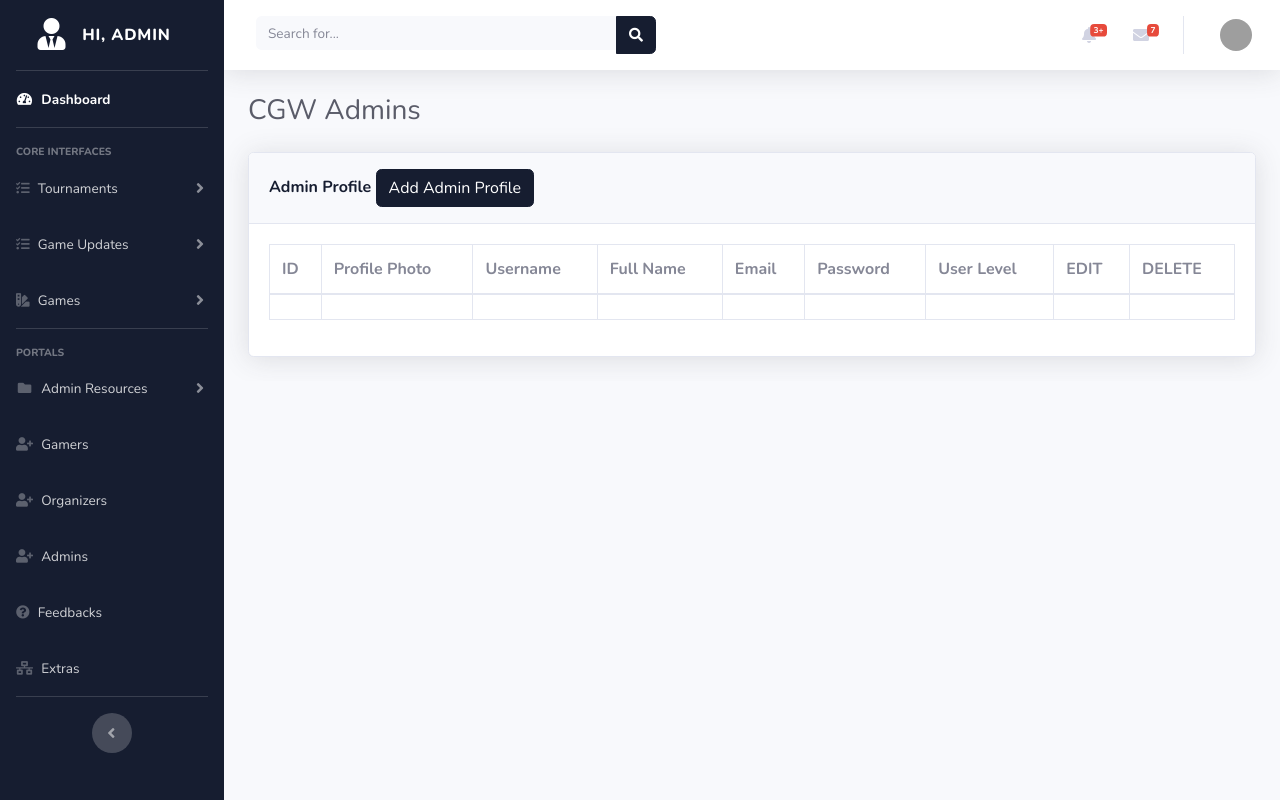
After one commit to tarbiarswat/Cyber-Gaming-World, a PHP site: page /admin/adminslist.php in a window 1280 px wide. The commit adds this page. Run offline with PHP 8.4, Linux system fonts and the light colour scheme; lists and menus that the app fills with data are empty; grey boxes are pictures that could not be loaded.

Commit message:
Admin data adding page implemented and table created

```diff
--- /dev/null
+++ b/admin/adminslist.php
@@ -0,0 +1,118 @@
+<?php
+include('includes/header.php');
+include('includes/navbar.php');
+include('includes/topbar.php');
+?>
+
+<div class="modal fade" id="addadminprofile" tabindex="-1" role="dialog" aria-labelledby="exampleModalLabel" aria-hidden="true">
+  <div class="modal-dialog" role="document">
+    <div class="modal-content">
+      <div class="modal-header">
+        <h5 class="modal-title" id="exampleModalLabel">Add Admin Data</h5>
+        <button type="button" class="close" data-dismiss="modal" aria-label="Close">
+          <span aria-hidden="true">&times;</span>
+        </button>
+      </div>
+
+      <form action="code.php" method="POST">
+
+        <div class="modal-body">
+
+            <div class="form-group">
+                <label> Username </label>
+                <input type="text" name="username" class="form-control" placeholder="Enter Username">
+            </div>
+            <div class="form-group">
+                <label>Email</label>
+                <input type="email" name="email" class="form-control" placeholder="Enter Email">
+            </div>
+            <div class="form-group">
+                <label>Password</label>
+                <input type="password" name="password" class="form-control" placeholder="Enter Password">
+            </div>
+            <div class="form-group">
+                <label>Confirm Password</label>
+                <input type="password" name="confirmpassword" class="form-control" placeholder="Confirm Password">
+            </div>
+
+        </div>
+        <div class="modal-footer">
+            <button type="button" class="btn btn-secondary" data-dismiss="modal">Close</button>
+            <button type="submit" name="registerbtn" class="btn btn-primary">Save</button>
+        </div>
+      </form>
+
+    </div>
+  </div>
+</div>
+
+
+
+<div id="content-wrapper" class="d-flex flex-column">
+    <div id="content">
+        <div class="container-fluid">
+
+<div class="d-sm-flex align-items-center justify-content-between mb-4">
+                <h1 class="h3 mb-0 text-gray-800">CGW Admins</h1>
+            </div>
+
+
+<div class="card shadow mb-4">
+  <div class="card-header py-3">
+    <h6 class="m-0 font-weight-bold text-primary">Admin Profile
+            <button type="button" class="btn btn-primary" data-toggle="modal" data-target="#addadminprofile">
+              Add Admin Profile
+            </button>
+    </h6>
+  </div>
+
+
+
+  <div class="card-body">
+
+    <div class="table-responsive">
+
+      <table class="table table-bordered" id="dataTable" width="100%" cellspacing="0">
+        <thead>
+          <tr>
+            <th>ID </th>
+            <th>Profile Photo </th>
+            <th>Username </th>
+            <th>Full Name </th>
+            <th>Email </th>
+            <th>Password</th>
+            <th>User Level </th>
+            <th>EDIT </th>
+            <th>DELETE </th>
+          </tr>
+        </thead>
+        <tbody>
+
+
+            <tr>
+            <td></td>
+            <td></td>
+            <td></td>
+            <td></td>
+            <td></td>
+            <td></td>
+            <td></td>
+            <td></td>
+            <td></td>
+            </tr>
+
+
+        </tbody>
+      </table>
+
+
+      </div>
+    </div>
+</div>
+
+</div>
+
+<?php
+include('includes/scripts.php');
+
+?>
--- a/admin/includes/navbar.php
+++ b/admin/includes/navbar.php
@@ -102,9 +102,9 @@
       </li>
 
       <li class="nav-item">
-        <a class="nav-link" href="memberslist.php">
+        <a class="nav-link" href="adminslist.php">
           <i class="fas fa-user-plus"></i>
-          <span>Members</span></a>
+          <span>Admins</span></a>
       </li>
 
       <li class="nav-item">
```
Also changed, not shown: admin/memberslist.php (deleted, +0 -33 lines).
